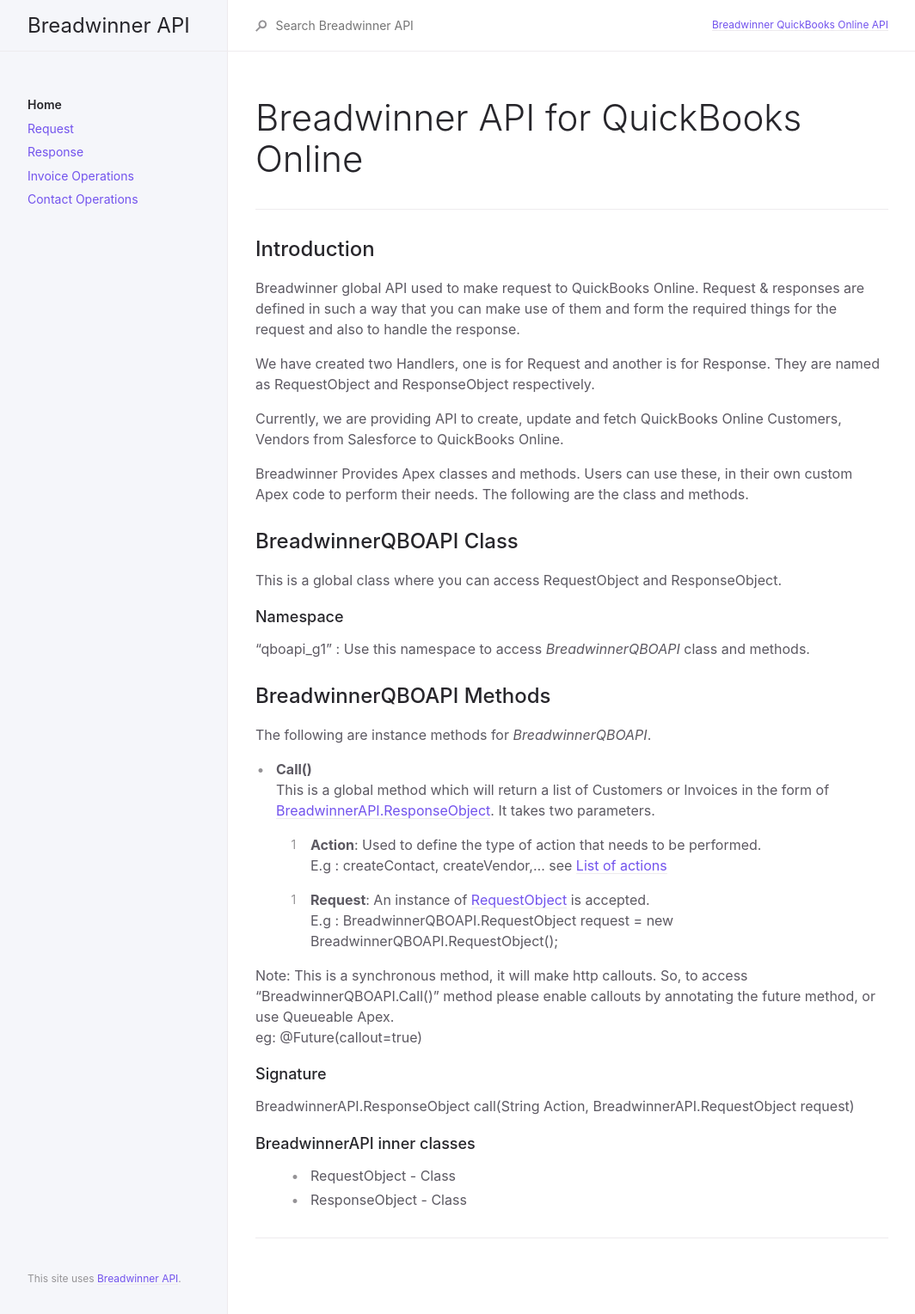
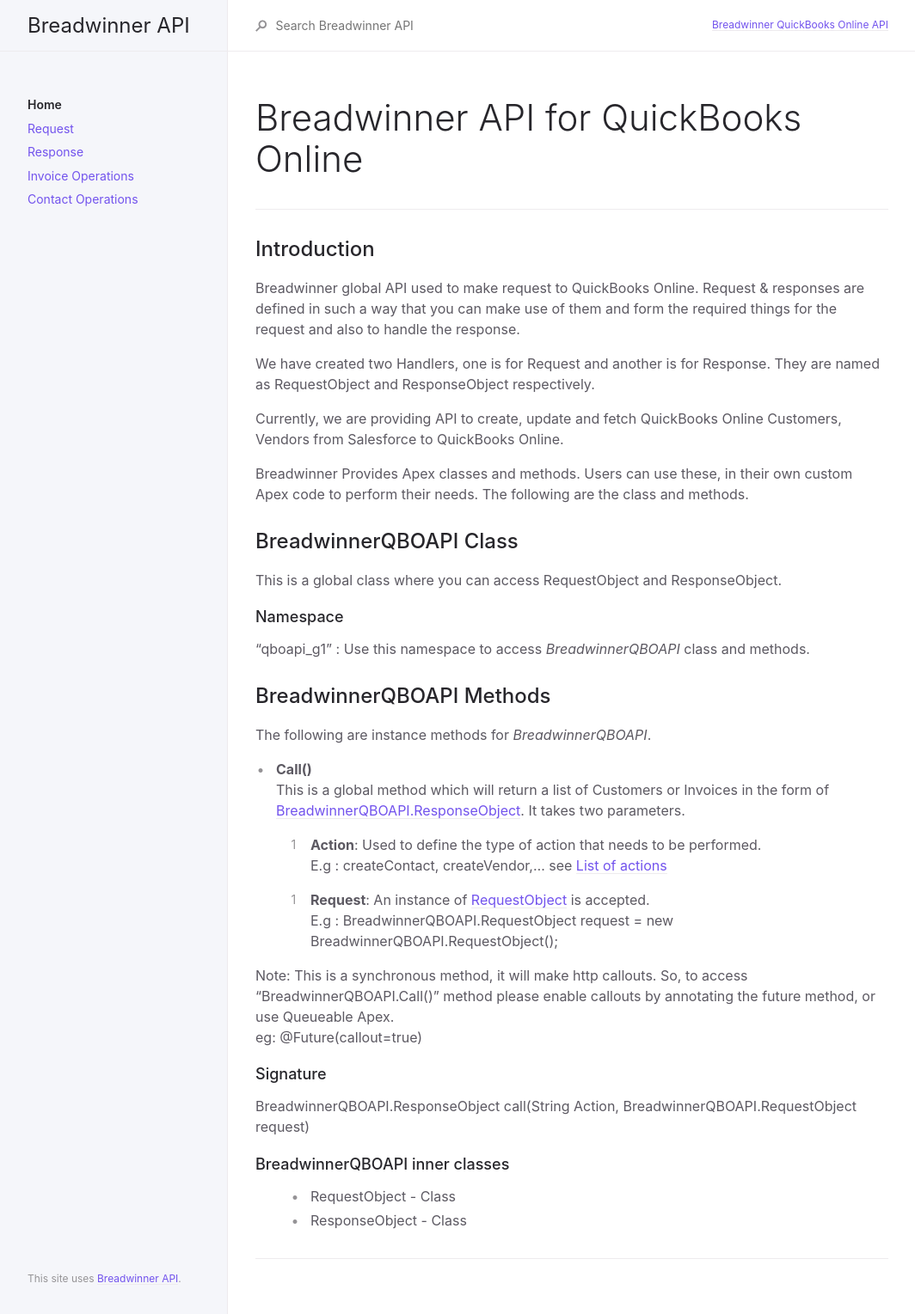
Before and after one commit to suchimitha/Documentation-of-QBO-API, a Jekyll site: the page built from index.md, in a window 1280 px wide. Shown: the whole page at 86% size, without its empty margins (107-1171 px from the left). Built offline with Jekyll 4.4.1, drawn with Linux system fonts in a browser that asks for light colours.

Commit message:
Test commit

```diff
--- a/index.md
+++ b/index.md
@@ -30,7 +30,7 @@ This is a global class where you can access RequestObject and ResponseObject.
 ## BreadwinnerQBOAPI Methods
 The following are instance methods for <i>BreadwinnerQBOAPI</i>.
 - <b>Call()</b><br/>
-This is a global method which will return a list of Customers or Invoices in the form of [BreadwinnerAPI.ResponseObject]({{ site.baseurl }}{% link docs/response.md %}). It takes two parameters.
+This is a global method which will return a list of Customers or Invoices in the form of [BreadwinnerQBOAPI.ResponseObject]({{ site.baseurl }}{% link docs/response.md %}). It takes two parameters.
 
 > 1. <b>Action</b>: Used to define the type of action that needs to be performed.<br/>
 E.g : createContact, createVendor,… see [List of actions]({{ site.baseurl }}{% link docs/configuration.md %})
@@ -41,9 +41,9 @@ E.g :  BreadwinnerQBOAPI.RequestObject request = new BreadwinnerQBOAPI.RequestOb
 Note: This is a synchronous method, it will make http callouts. So, to access "BreadwinnerQBOAPI.Call()" method please enable callouts by annotating the future method, or use Queueable Apex.<br/>
 eg: @Future(callout=true)
 ### Signature
-BreadwinnerAPI.ResponseObject call(String Action, BreadwinnerAPI.RequestObject request)
+BreadwinnerQBOAPI.ResponseObject call(String Action, BreadwinnerQBOAPI.RequestObject request)
 
-### BreadwinnerAPI inner classes
+### BreadwinnerQBOAPI inner classes
 
 > - RequestObject - Class
 > - ResponseObject - Class
```
